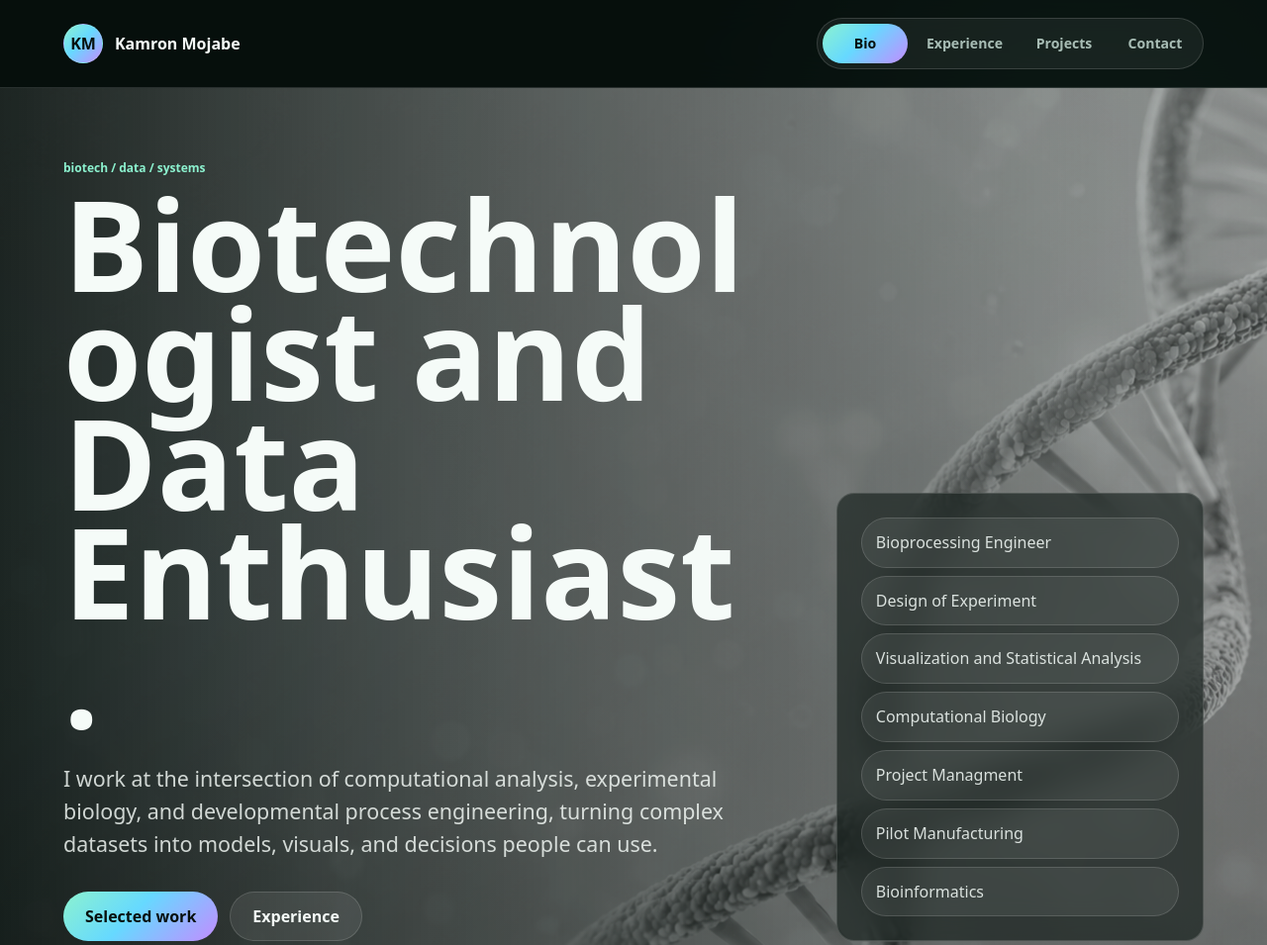
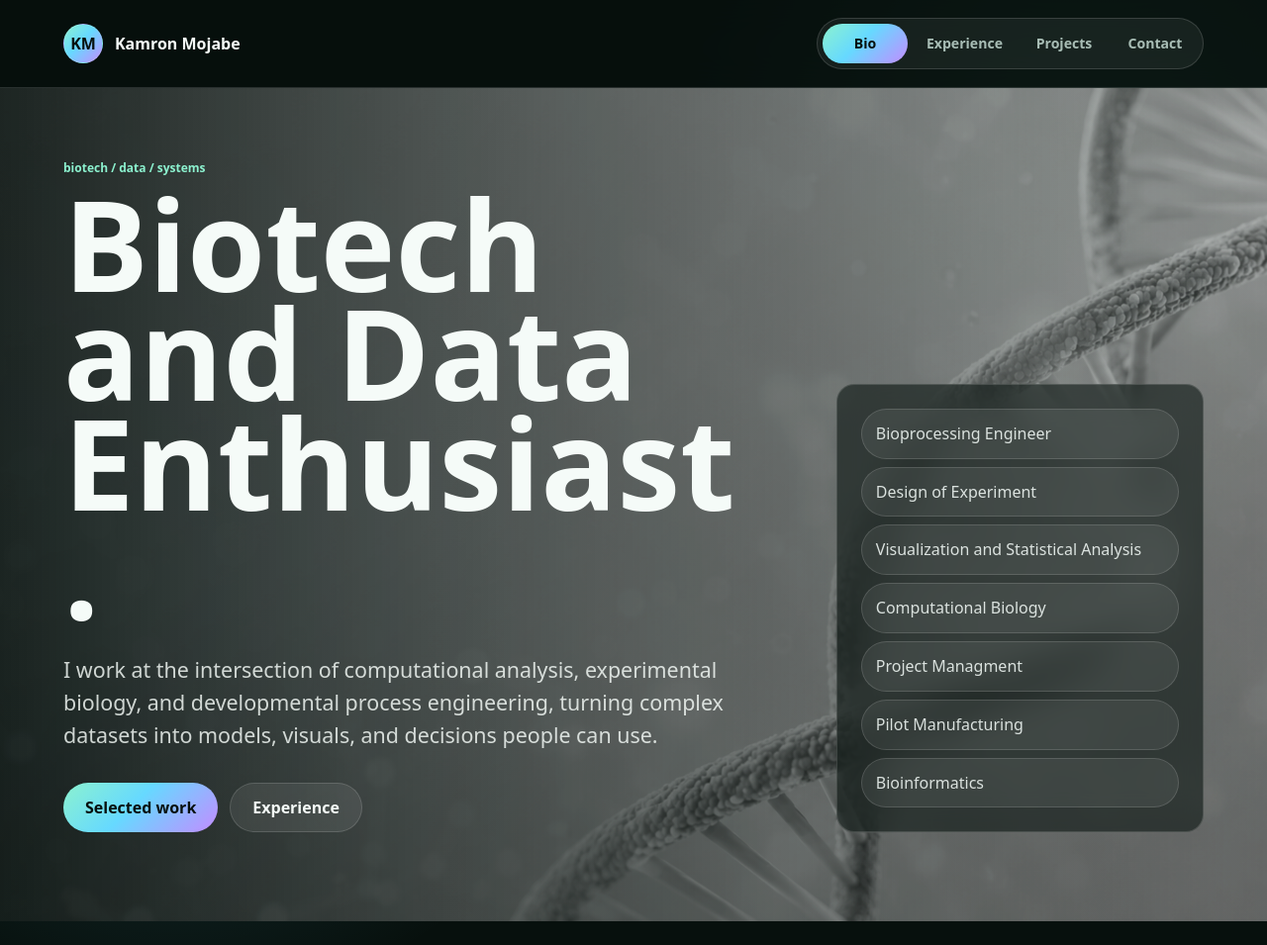
Before and after one commit to kamronmojabe/kamronmojabe.github.io, a plain HTML site: page index.html in a window 1280 px wide. Shown: the top 955 px of the page at 99% size. Drawn offline with Linux system fonts and the light colour scheme.

Commit message:
Update index.html

```diff
--- a/index.html
+++ b/index.html
@@ -31,7 +31,7 @@
         <div class="hero-grid">
           <div class="hero-copy">
             <p class="eyebrow">biotech / data / systems</p>
-            <h1 id="bio-title">Biotechnologist and Data Enthusiast.</h1>
+            <h1 id="bio-title">Biotech and Data Enthusiast.</h1>
             <p class="bio-lead">
               I work at the intersection of computational analysis, experimental biology,
               and developmental process engineering, turning complex datasets into models,
```
